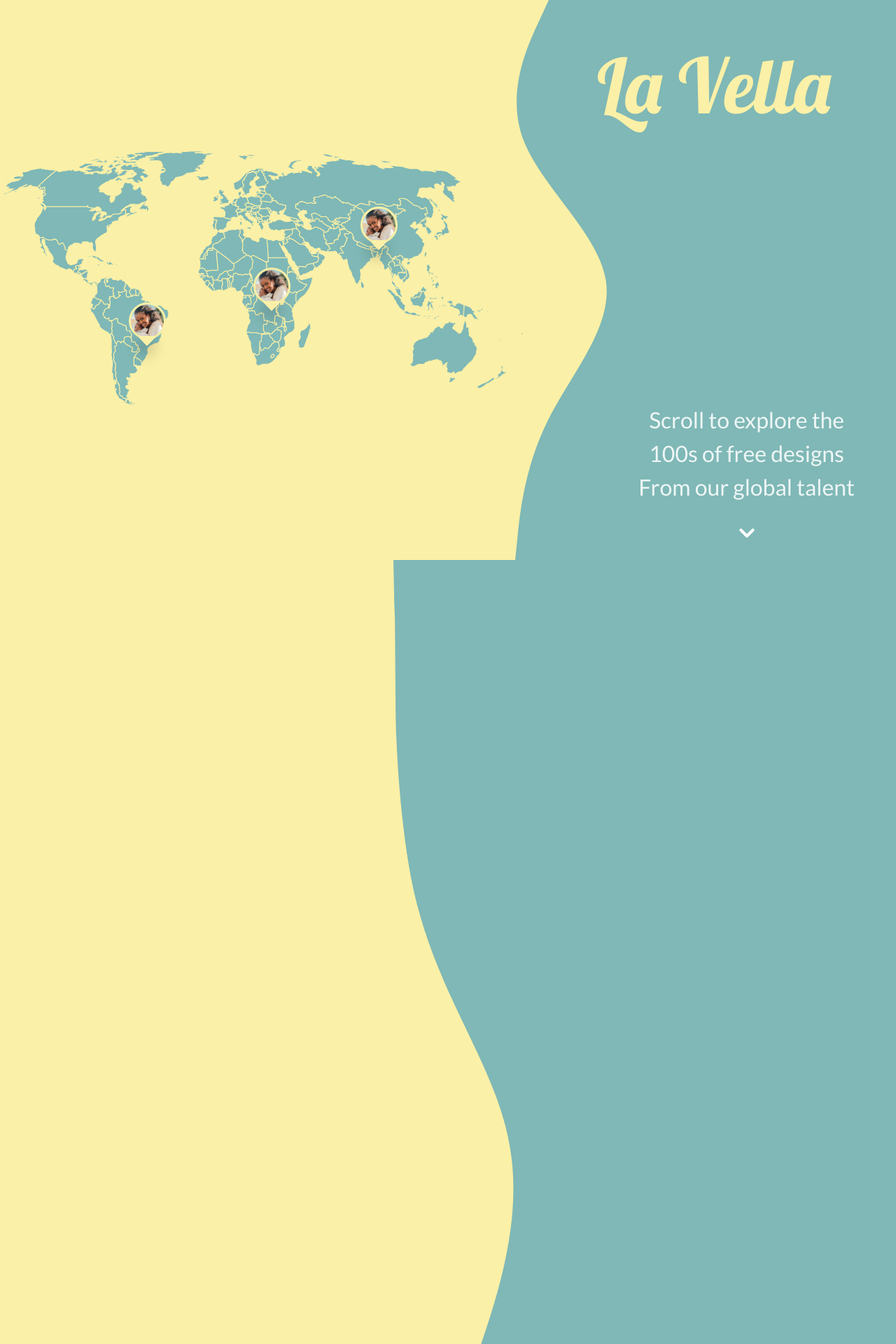
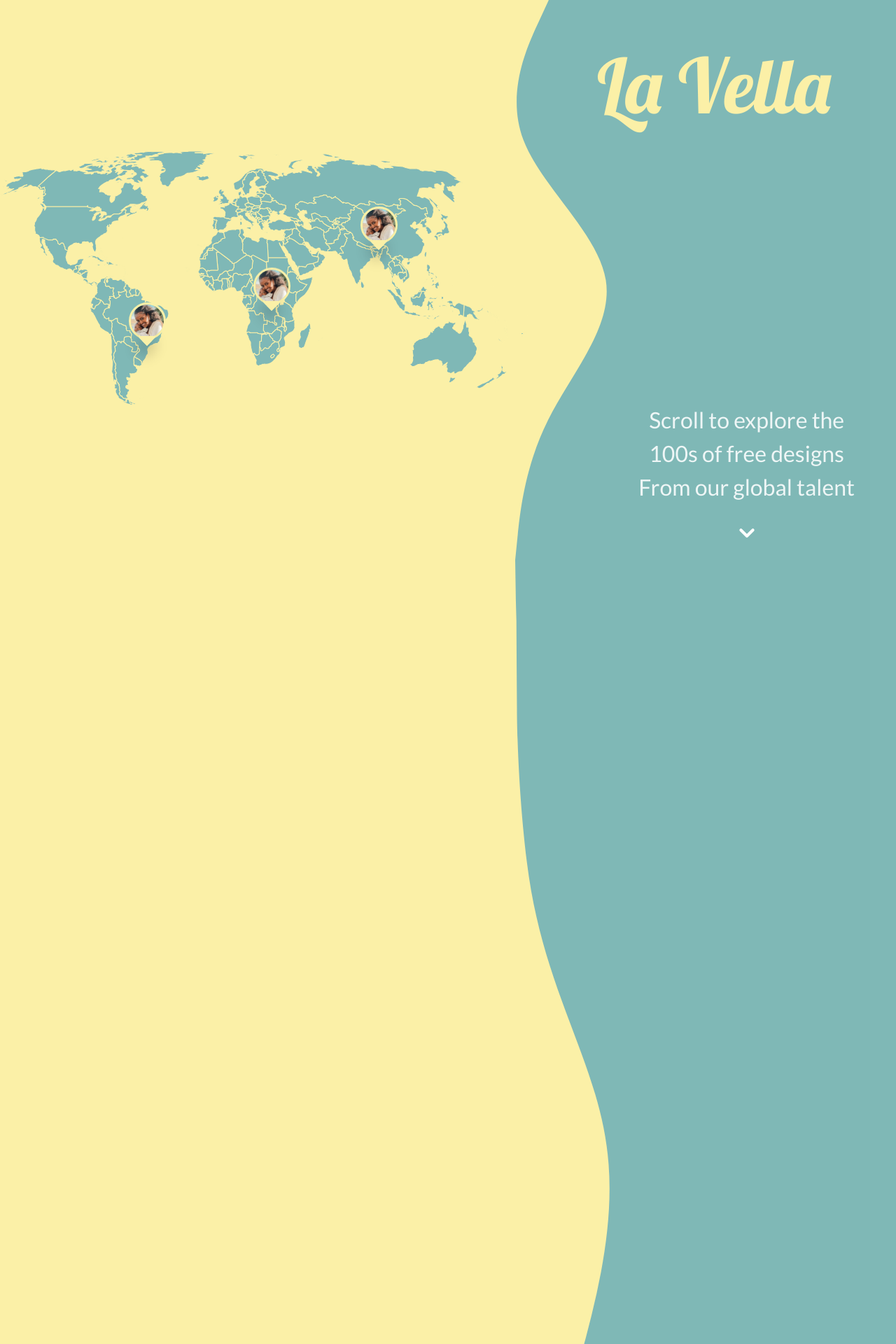
Before and after one commit to KitchenTile/LaVela, a React (Vite) app: page / in a window 1280 px wide. Shown: the top 1920 px of the page at 70% size. Built offline with nearby package versions, Linux system fonts and the light colour scheme.

Commit message:
Made gallery wave responisve

```diff
--- a/src/components/main-page/image-gallery/Gallery.css
+++ b/src/components/main-page/image-gallery/Gallery.css
@@ -19,7 +19,7 @@
 
 #wave-repeat {
     position: absolute;
-    width: auto;
+    width: 50%;
     overflow: hidden;
     right: -6em;
 }
--- a/src/components/main-page/image-gallery/Gallery.jsx
+++ b/src/components/main-page/image-gallery/Gallery.jsx
@@ -44,6 +44,7 @@ const Gallery = () => {
         height="1727"
         viewBox="0 0 814 1727"
         fill="none"
+        preserveAspectRatio="none"
         xmlns="http://www.w3.org/2000/svg"
       >
         <path
```
